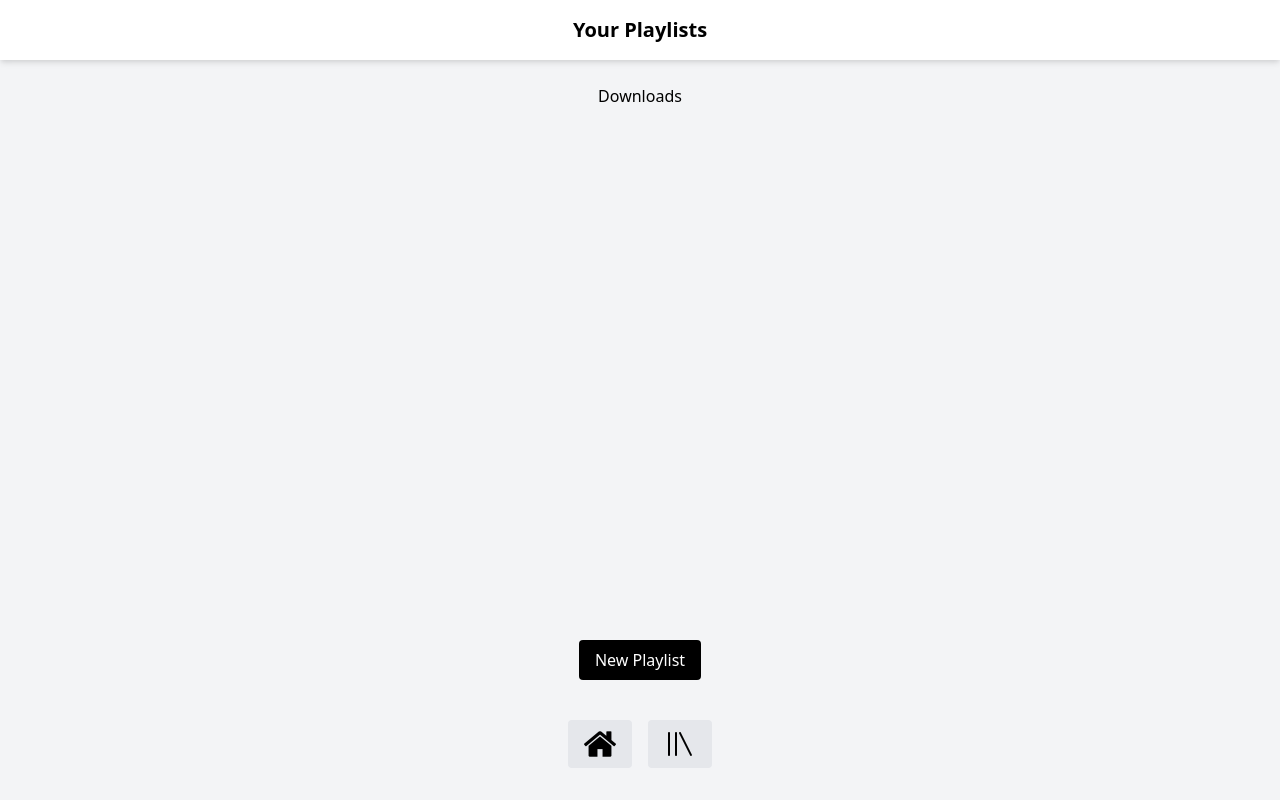
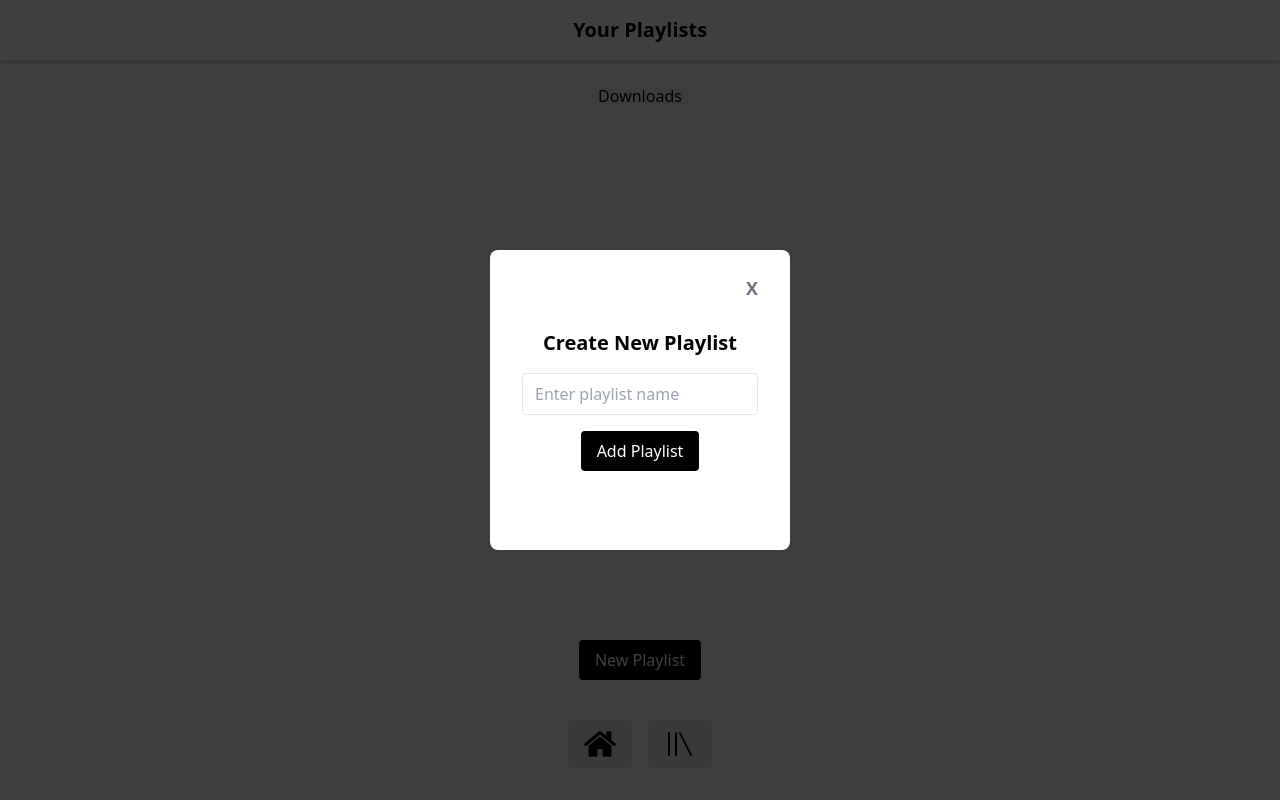
Before and after one commit to zeyame/AudioPlayer, a website with bundled scripts: page src/library.html in a window 1280 px wide. Both pictures are taken after a click on the button "New Playlist". Built offline with nearby package versions, Linux system fonts and the light colour scheme.

Commit message:
Implemented the playlist popup modal when user creates new playlist

```diff
--- a/data/playlists.js
+++ b/data/playlists.js
@@ -10,3 +10,8 @@ export const playlists = JSON.parse(localStorage.getItem('playlists')) || [
         songs: downloads        // array of songs
     }
 ];
+
+
+// export function addPlaylist(playlistName) {
+//     playlists.push
+// }
--- a/src/library.html
+++ b/src/library.html
@@ -5,6 +5,7 @@
     <meta name="viewport" content="width=device-width, initial-scale=1.0">
     <title>Library</title>
     <link href="https://cdn.jsdelivr.net/npm/tailwindcss@2.2.19/dist/tailwind.min.css" rel="stylesheet">
+    <link href="../styling/modal.css" rel="stylesheet">
 </head>
 <body class="flex flex-col min-h-screen justify-between items-center bg-gray-100">
     <header class="w-full bg-white py-4 shadow-md mb-6">
@@ -13,10 +14,28 @@
 
     <div id="js-playlists-container"></div>
 
+     <div id="js-new-playlist-modal" class="fixed inset-0 hidden z-50 overflow-auto modal-backdrop"></div>
+    <!-- Modal
+        <div class="modal-content relative p-8 bg-white m-auto flex-col flex rounded-lg">
+            <div id="js-new-playlist-popup" class="flex flex-col items-center justify-center h-full">
+                <button id="js-exit-new-playlist-popup" class="absolute top-6 right-8 text-gray-500 hover:text-gray-900">
+                    <span class="font-bold text-lg">X</span>
+                </button>
+                <h2 class="text-xl font-bold mb-4">Create New Playlist</h2>
+                <input id="js-enter-playlist-name" type="text" placeholder="Enter playlist name" class="w-full px-3 py-2 border rounded mb-4">
+                <button id="js-add-new-playlist-button" class="bg-black text-white px-4 py-2 rounded">
+                    Add Playlist
+                </button>
+            </div>
+        </div>
+    </div>
+    -->
+
     <div class="flex flex-col items-center mt-auto pb-8">
         <div class="mb-4">
-            <button id="js-new-playlist-button" class="bg-black text-white mb-6 px-4 py-2 rounded">New Playlist</button>
+            <button id="js-create-playlist-button" class="bg-black text-white mb-6 px-4 py-2 rounded">New Playlist</button>
         </div>
+
         <div class="flex justify-center space-x-4">
             <button id="js-home-button" class="bg-gray-200 text-black px-4 py-2 rounded">
                 <a href="./home.html">
--- a/src/scripts/library.js
+++ b/src/scripts/library.js
@@ -1,7 +1,25 @@
 // import { downloads } from "../../data/downloads.js";
+import { renderNewPlaylist } from "./renderNewPlaylist.js";
 import { renderPlaylists } from "./renderPlaylists.js";
 import { renderSongs } from "./renderSongs.js";
 
 // console.log(downloads);
 renderPlaylists();      // displays the playlists created by user when library page loads
 renderSongs();          // adds click listeners for each playlist
+renderNewPlaylist();
+
+// function handleNewPlaylist() {
+//     const createPlaylistButton = document.getElementById('js-create-playlist-button');
+//     const addNewPlaylistButton = document.getElementById('js-add-new-playlist-button');
+//     const newPlaylistModal = document.getElementById('js-new-playlist-modal');
+
+//     createPlaylistButton.addEventListener('click', () => {
+//         newPlaylistModal.classList.remove('hidden');
+//         newPlaylistModal.classList.add('flex');
+//     });
+
+//     addNewPlaylistButton.addEventListener('click', () => {
+//         newPlaylistModal.classList.add('hidden');
+//         newPlaylistModal.classList.remove('flex');
+//     });
+// }
--- /dev/null
+++ b/src/scripts/renderNewPlaylist.js
@@ -0,0 +1,48 @@
+import { playlists } from "../../data/playlists.js";
+
+export function renderNewPlaylist() {
+
+    const createPlaylistButton = document.getElementById('js-create-playlist-button');
+    const newPlaylistModal = document.getElementById('js-new-playlist-modal');
+
+    createPlaylistButton.addEventListener('click', () => {
+        newPlaylistModal.innerHTML = `
+        <div class="modal-content relative p-8 bg-white m-auto flex-col flex rounded-lg">
+            <div id="js-new-playlist-popup" class="flex flex-col items-center justify-center h-full">
+                <button id="js-exit-new-playlist-popup" class="absolute top-6 right-8 text-gray-500 hover:text-gray-900">
+                    <span class="font-bold text-lg">X</span>
+                </button>
+                <h2 class="text-xl font-bold mb-4">Create New Playlist</h2>
+                <input id="js-enter-playlist-name" type="text" placeholder="Enter playlist name" class="w-full px-3 py-2 border rounded mb-4">
+                <button id="js-add-new-playlist-button" class="bg-black text-white px-4 py-2 rounded">
+                    Add Playlist
+                </button>
+            </div>
+        </div>`;
+
+        // making the modal visible
+        newPlaylistModal.classList.remove('hidden');
+        newPlaylistModal.classList.add('flex');
+
+        // adding a click listener for the input element
+        document.getElementById('js-add-new-playlist-button').addEventListener('click', () => {
+            // take the value entered and save it in the playlists array
+            // const inputElement = document.getElementById('js-enter-playlist-name');
+            // const playlistName = inputElement.value;
+            // playlists.push({
+            //     id:
+
+            // })
+
+            // make the playlist modal hidden again
+            newPlaylistModal.classList.add('hidden');
+            newPlaylistModal.classList.remove('flex');
+        });
+
+        // adding a click listener for the exit button
+        document.getElementById('js-exit-new-playlist-popup').addEventListener('click', () => {
+            newPlaylistModal.classList.add('hidden');
+            newPlaylistModal.classList.remove('flex');
+        });
+    });
+}
--- /dev/null
+++ b/styling/modal.css
@@ -0,0 +1,9 @@
+.modal-backdrop {
+    background-color: rgba(0, 0, 0, 0.75);
+}
+
+.modal-content {
+    width: 90%;
+    max-width: 300px;
+    height: 300px;
+}
```
Also changed, not shown: images/plus_sign.jpg (added), images/plus_sign.svg (added).
